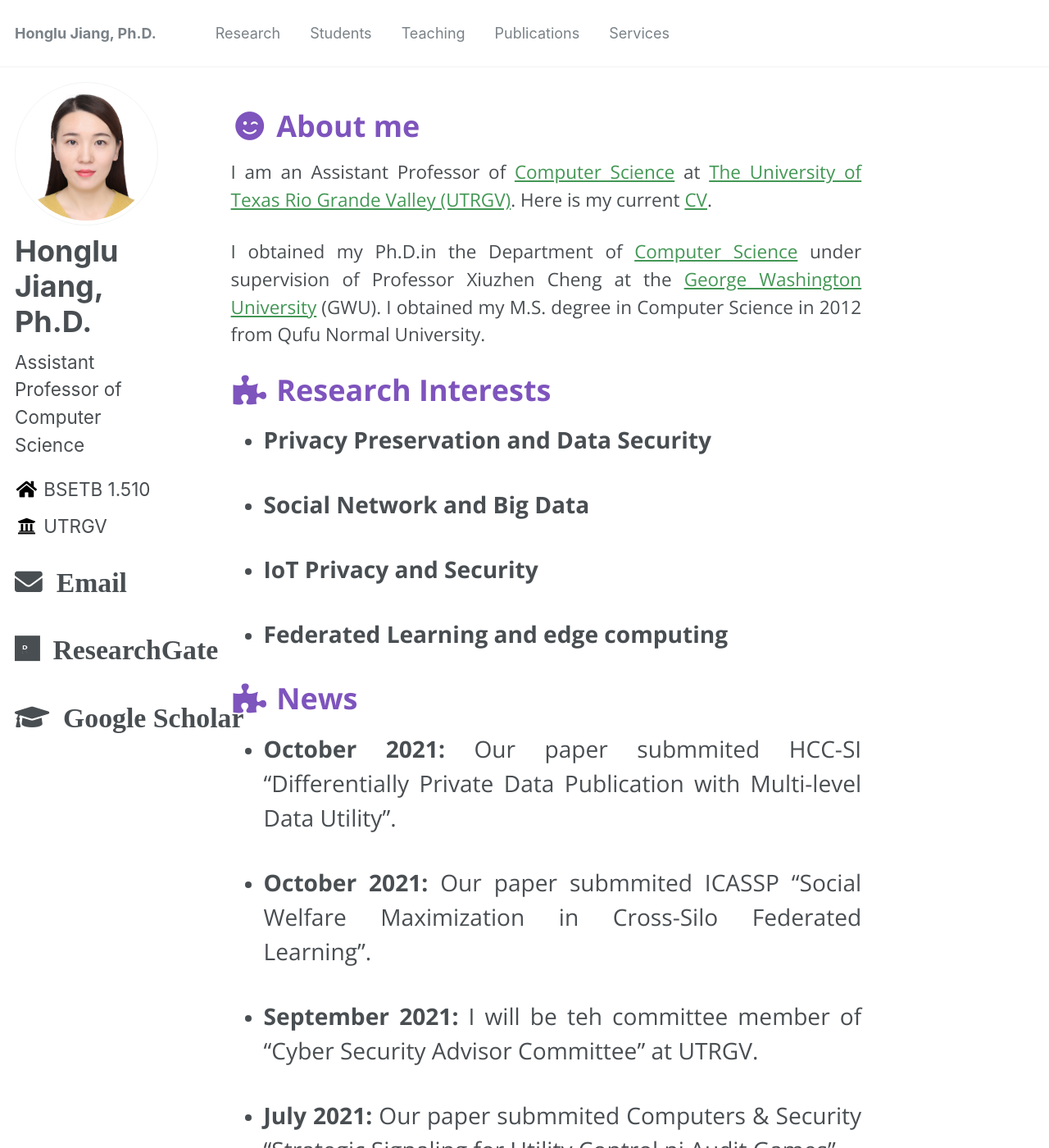
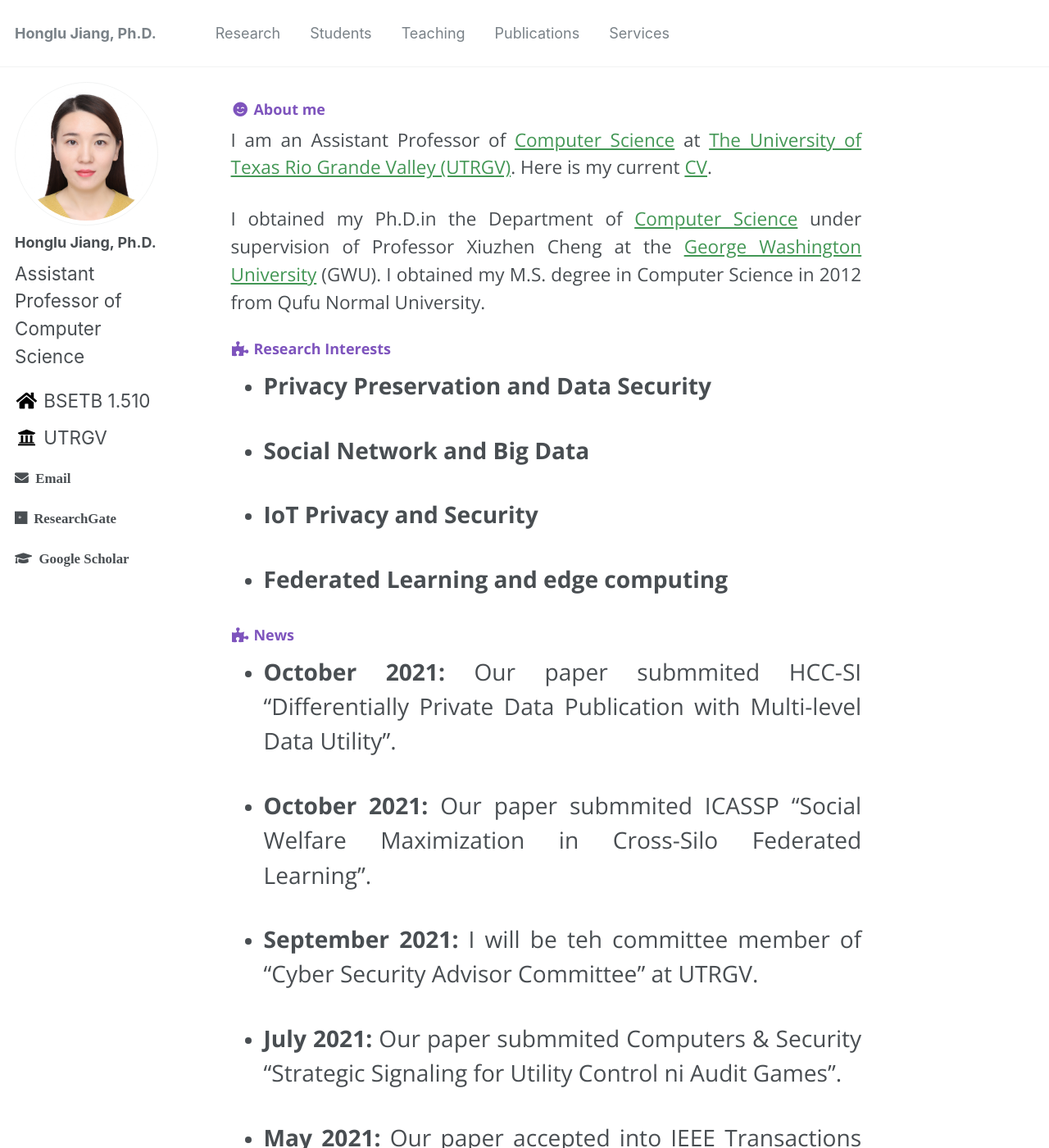
Before and after one commit to hljiang0720/hljiang.github.io, a Jekyll site: the page built from _pages/about.md, in a window 1280 px wide and 1400 px high. Shown: the whole window at 82% size. Built offline with Jekyll 4.4.1, drawn with Linux system fonts in a browser that asks for light colours.

Commit message:
Update _variables.scss

```diff
--- a/_sass/_variables.scss
+++ b/_sass/_variables.scss
@@ -39,7 +39,7 @@ $type-size-1                : 2.441em;  // ~39.056px
 $type-size-2                : 1.953em;  // ~31.248px
 $type-size-3                : 1.563em;  // ~25.008px
 $type-size-4                : 1.25em;   // ~20px
-$type-size-5                : 2em;      // ~16px
+$type-size-5                : 1.0em;      // ~16px
 $type-size-6                : 1.25em;   // ~12px
 $type-size-7                : 0.93em; // ~11px
 $type-size-8                : 0.93em;  // ~10px
```
